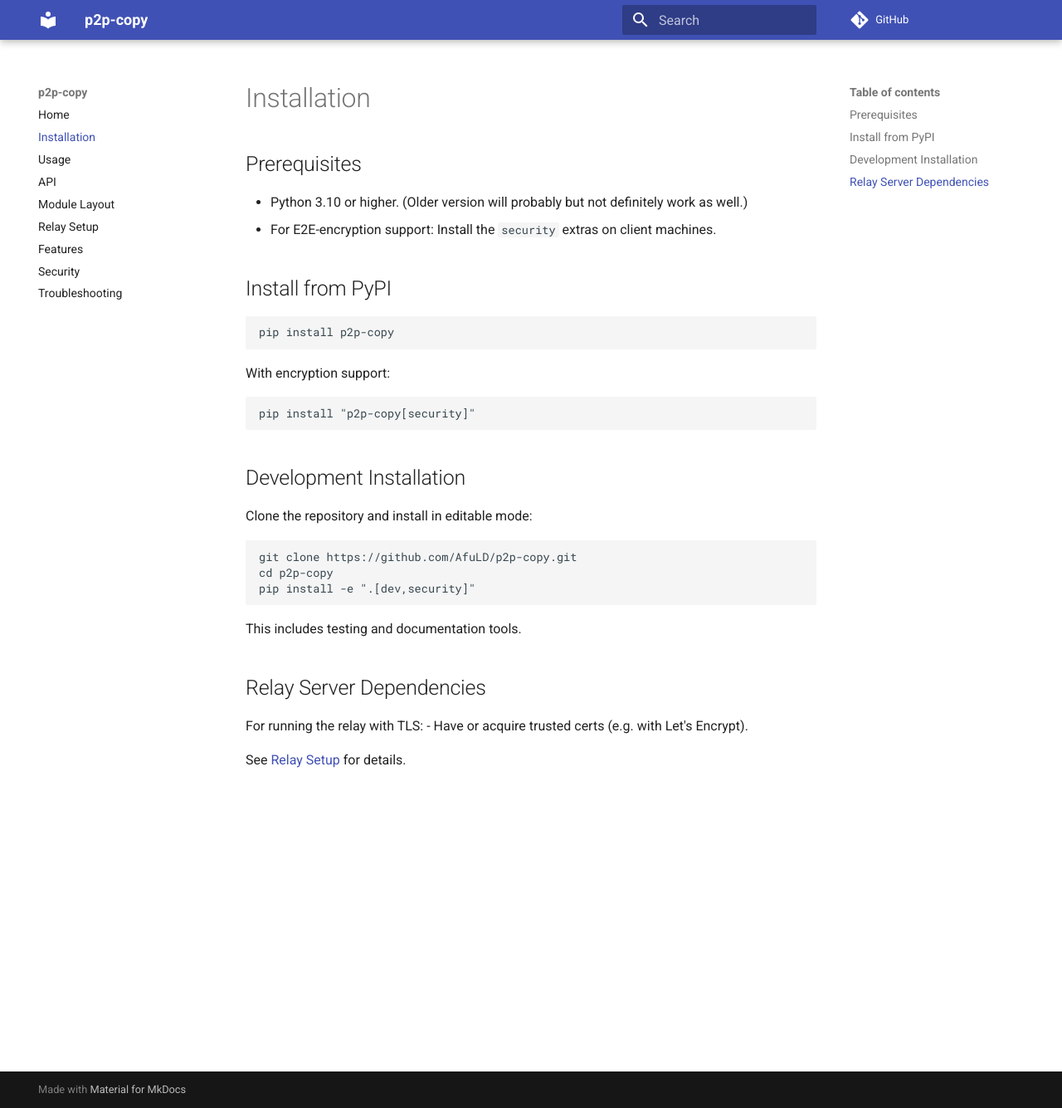
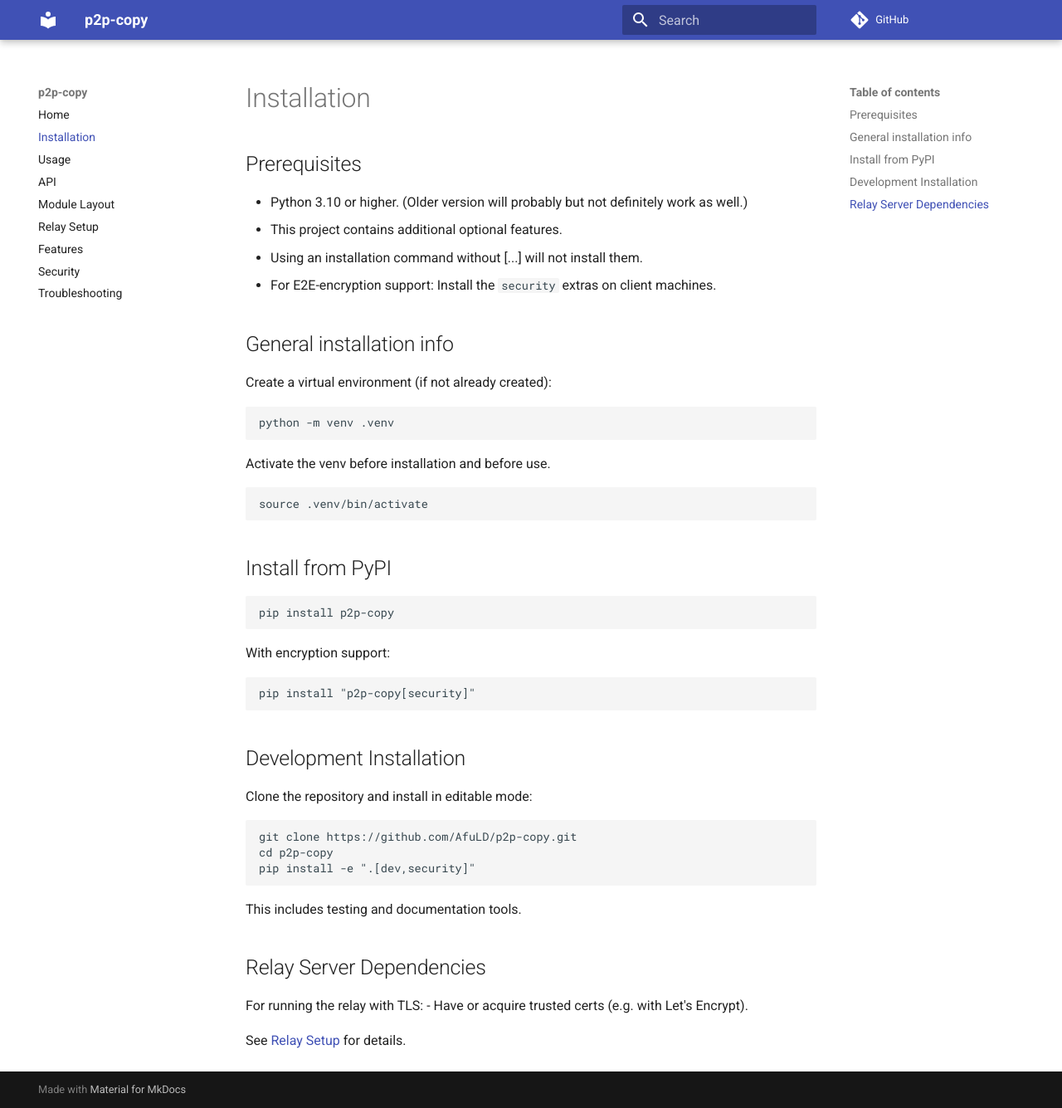
Before and after one commit to AfuLD/p2p-copy, an MkDocs documentation site: the page built from docs/installation.md, in a window 1280 px wide and 1335 px high. Shown: the whole window at 83% size. Built offline with MkDocs 1.6.1 and Material for MkDocs 9.7.7, drawn with Linux system fonts in a browser that asks for light colours; comment, search, counter and statistics services are not loaded.

Commit message:
installation docs

````diff
--- a/docs/installation.md
+++ b/docs/installation.md
@@ -3,7 +3,20 @@
 ## Prerequisites
 
 - Python 3.10 or higher. (Older version will probably but not definitely work as well.)
+- This project contains additional optional features.
+- Using an installation command without [...] will not install them.
 - For E2E-encryption support: Install the `security` extras on client machines.
+
+
+## General installation info
+Create a virtual environment (if not already created):
+```bash
+python -m venv .venv
+```
+Activate the venv before installation and before use.
+```bash
+source .venv/bin/activate
+```
 
 ## Install from PyPI
 
````
